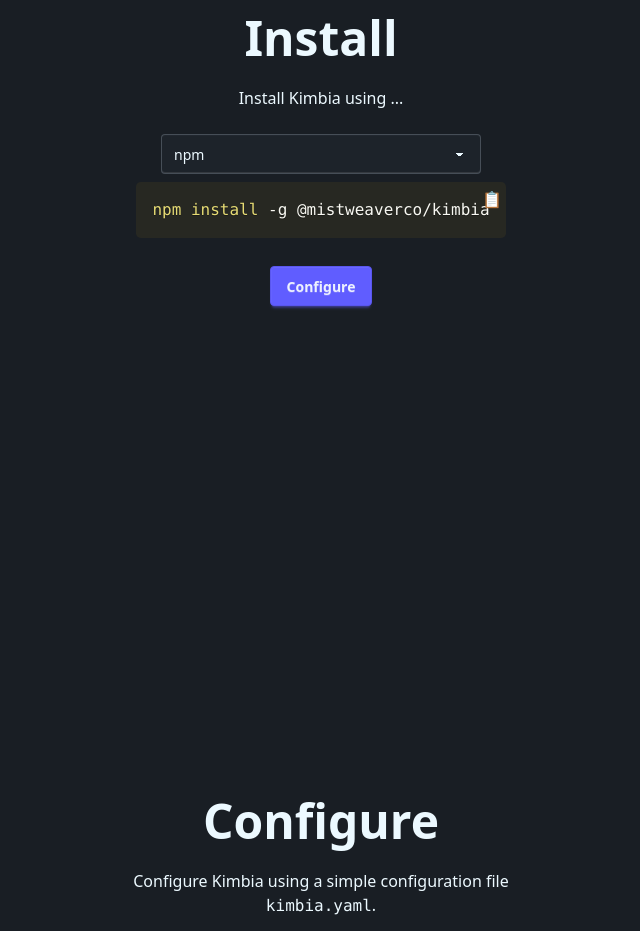
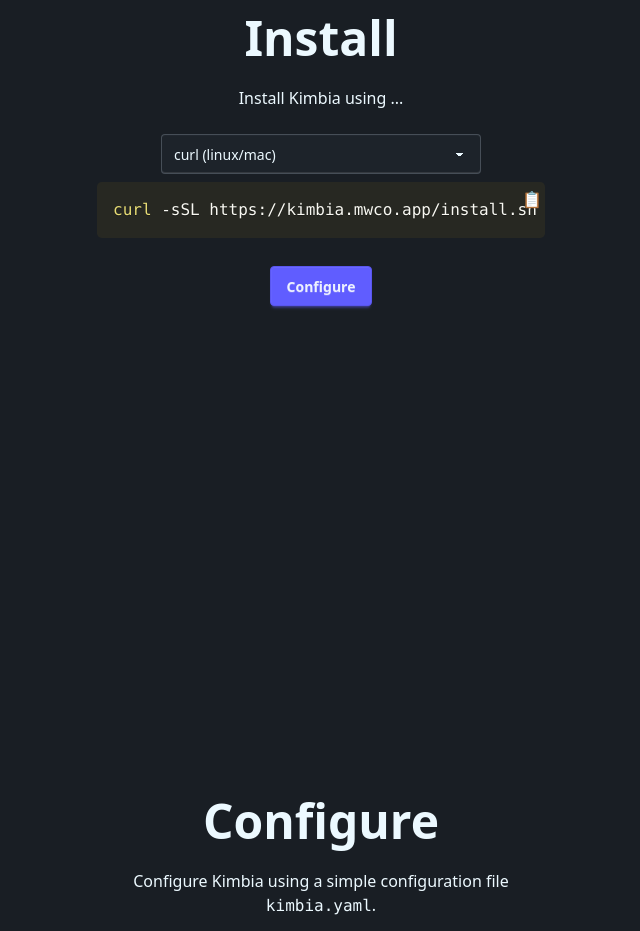
Before and after one commit to mistweaverco/kimbia, a SvelteKit app in the folder web/: page / in a window 1280 px wide. Shown: the part 1040-1971 px from the top of the page, without its empty margins (319-959 px from the left). Built offline with nearby package versions, Linux system fonts and the light colour scheme.

Commit message:
feat(ux): add more install methods

```diff
--- a/web/src/routes/+page.svelte
+++ b/web/src/routes/+page.svelte
@@ -5,10 +5,11 @@
 	import 'prismjs/components/prism-json';
 	import 'prismjs/components/prism-yaml';
 	import 'prismjs/components/prism-bash';
+	import 'prismjs/components/prism-powershell';
 	import 'prismjs/themes/prism-okaidia.css';
 	import { onMount } from 'svelte';
 
-	let installUsing = 'npm';
+	let installUsing = 'curl';
 
 	const handleAnchorClick = (evt: Event) => {
 		evt.preventDefault();
@@ -50,11 +51,29 @@
 			<h1 class="text-5xl font-bold">Install</h1>
 			<p class="py-6">Install Kimbia using ...</p>
 			<select on:input={onInstallUsingChange} class="select select-bordered">
-				<option value="npm" selected>npm</option>
+				<option value="curl" selected>curl (linux/mac)</option>
+				<option value="wget">wget (linux/mac)</option>
+				<option value="pwsh">pwsh (windows)</option>
+				<option value="npm">npm</option>
 				<option value="yarn">yarn</option>
 				<option value="bun">bun</option>
 				<option value="pnpm">pnpm</option>
 			</select>
+			<div class={installUsing === 'curl' ? '' : 'hidden'}>
+				<pre><code class="language-bash" data-prismjs-copy="📋"
+				>curl -sSL https://kimbia.mwco.app/install.sh | bash</code
+				></pre>
+			</div>
+			<div class={installUsing === 'wget' ? '' : 'hidden'}>
+				<pre><code class="language-bash" data-prismjs-copy="📋"
+				>wget -qO- https://kimbia.mwco.app/install.sh | bash</code
+				></pre>
+			</div>
+			<div class={installUsing === 'pwsh' ? '' : 'hidden'}>
+				<pre><code class="language-powershell" data-prismjs-copy="📋"
+				>irm https://kimbia.mwco.app/install.ps1 | pwsh -c -</code
+				></pre>
+			</div>
 			<div class={installUsing === 'npm' ? '' : 'hidden'}>
 				<pre><code class="language-bash" data-prismjs-copy="📋"
 						>npm install -g @mistweaverco/kimbia</code
```
Also changed, not shown: 2 other files (tests, documents, lock files or other folders).
